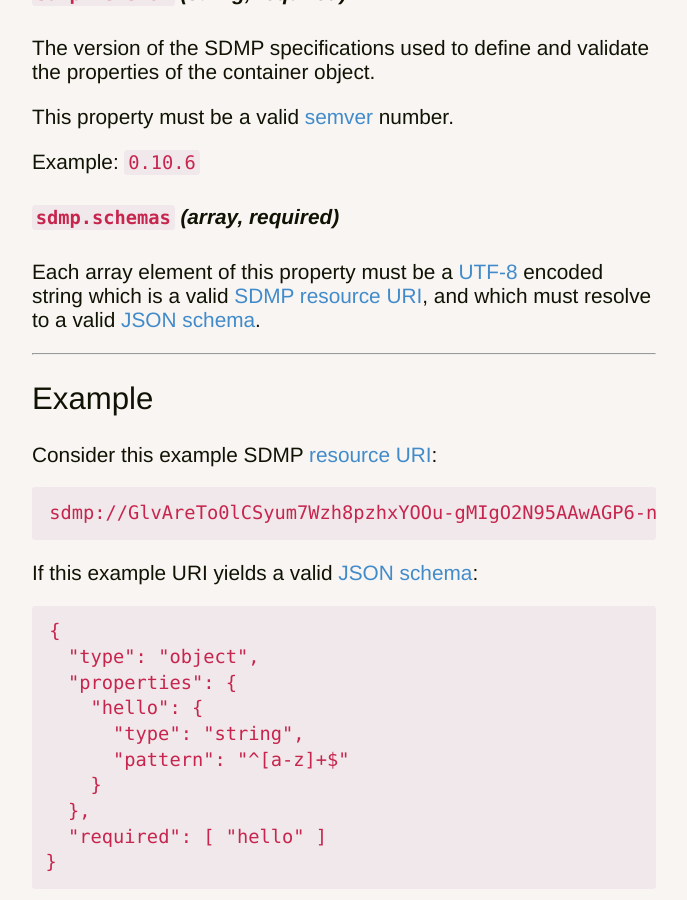
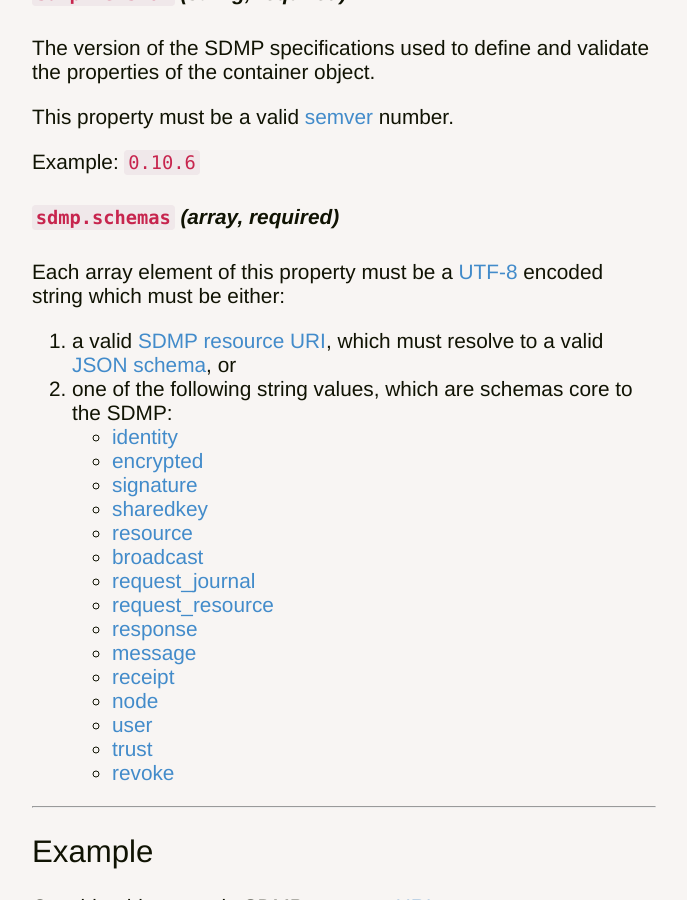
Before and after one commit to sdmp/sdmp.github.io, a Jekyll site: the page built from core/container/index.md, in a window 1280 px wide and 900 px high, scrolled down 1618 px. Shown: the whole window, without its empty margins (296-983 px from the left). Built offline with Jekyll 4.4.1, drawn with Linux system fonts in a browser that asks for light colours.

Commit message:
Schemas specified by name if core to protocol.

```diff
--- a/core/container/index.md
+++ b/core/container/index.md
@@ -68,8 +68,26 @@ Example: `0.10.6`
 ###### `sdmp.schemas` *(array, required)*
 
 Each array element of this property must be a [UTF-8](http://www.utf-8.com/)
-encoded string which is a valid [SDMP resource URI](/resource/#resource-uri),
-and which must resolve to a valid [JSON schema](http://json-schema.org/).
+encoded string which must be either:
+
+1. a valid [SDMP resource URI](/resource/#resource-uri), which must
+	resolve to a valid [JSON schema](http://json-schema.org/), or
+2. one of the following string values, which are schemas core to the SDMP:
+	- [identity](/core/identity)
+	- [encrypted](/core/encrypted)
+	- [signature](/core/signature)
+	- [sharedkey](/network/sharedkey)
+	- [resource](/journal/resource)
+	- [broadcast](/journal/broadcast)
+	- [request_journal](/journal/request_journal)
+	- [request_resource](/journal/request_resource)
+	- [response](/journal/response)
+	- [message](/schema/message)
+	- [receipt](/schema/receipt)
+	- [node](/schema/node)
+	- [user](/schema/user)
+	- [trust](/schema/trust)
+	- [revoke](/schema/revoke)
 
 ---
 
```
